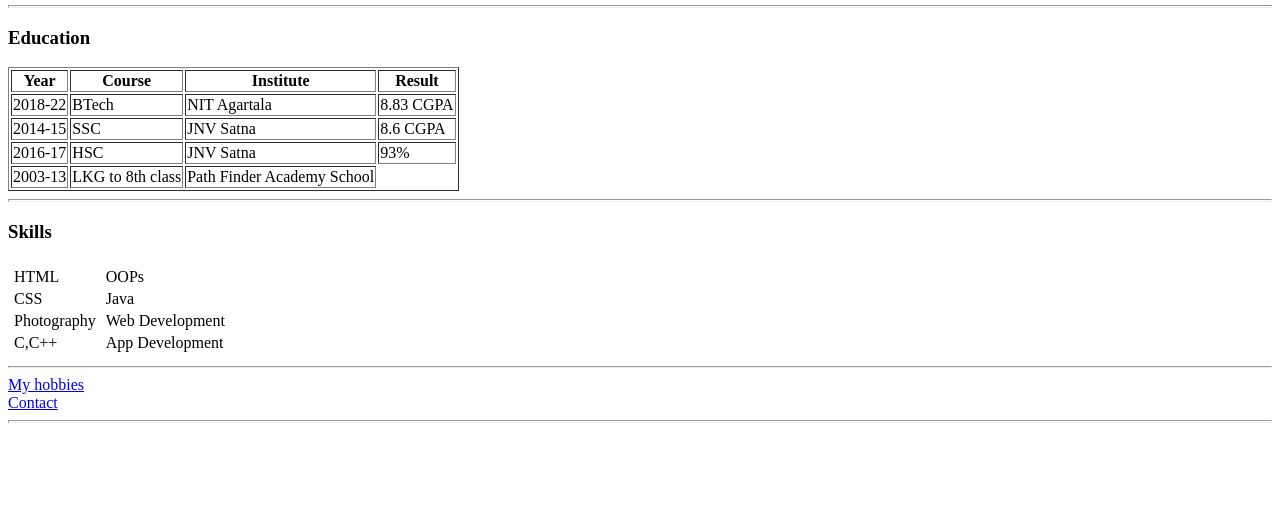
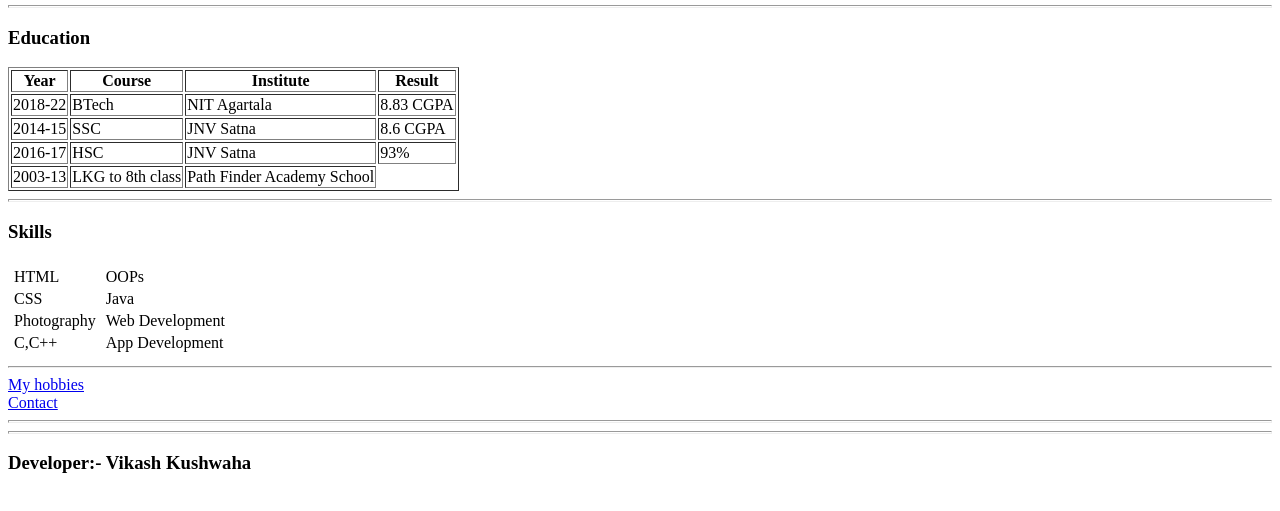
Before and after one commit to vikash8799/CV, a plain HTML site: page index.html in a window 1280 px wide. Shown: the part 201-712 px from the top of the page. Drawn offline with Linux system fonts and the light colour scheme.

Commit message:
Update index.html

```diff
--- a/index.html
+++ b/index.html
@@ -97,10 +97,8 @@
     <br>
     <a href="contact.html" target="_blank">Contact</a>
     <hr size="3">
-    <br>
-    <br>
-    <br>
-    <br>
+    <hr size="3">
+    <h3> Developer:- Vikash Kushwaha </h3>
 
 </body>
 
```
